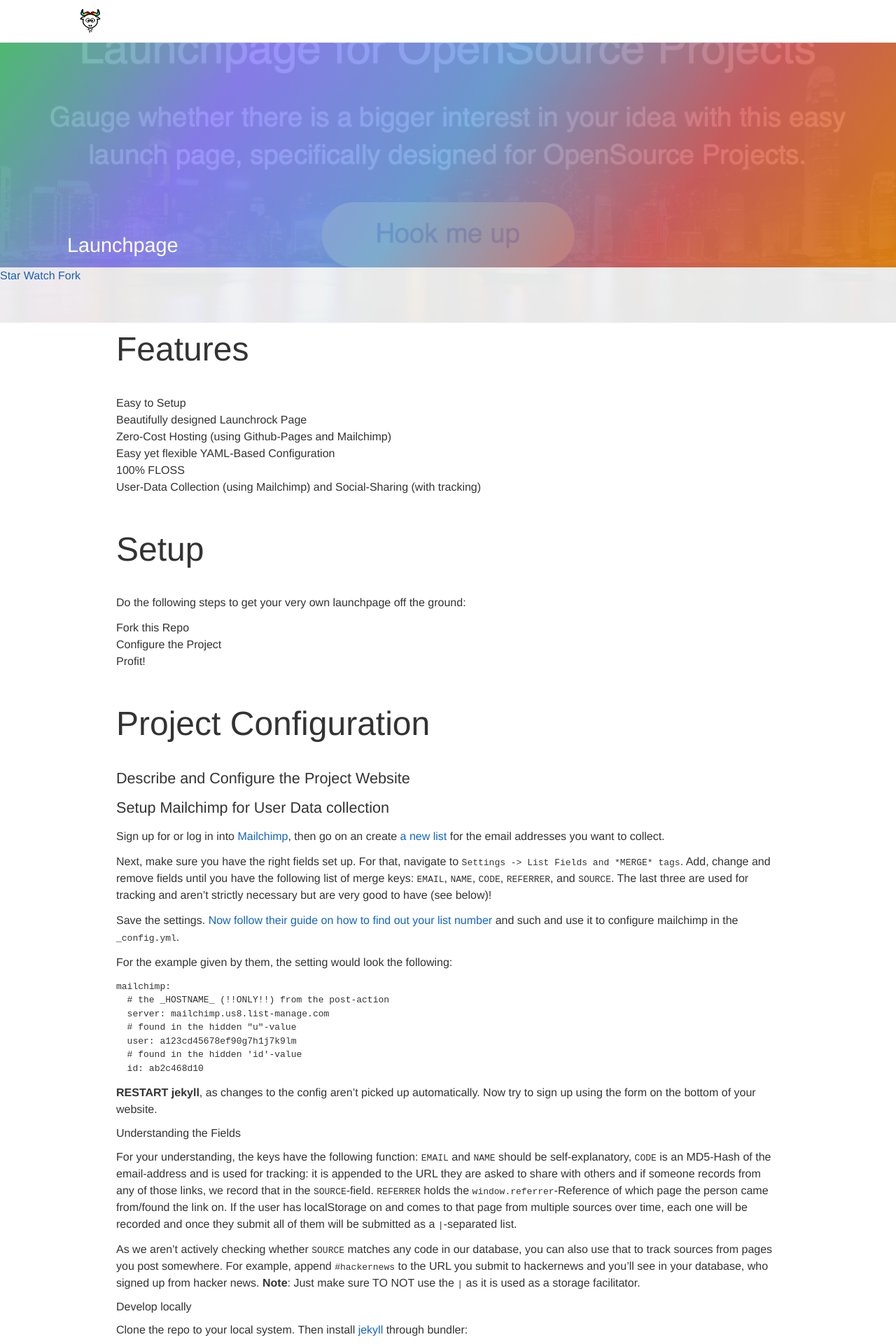
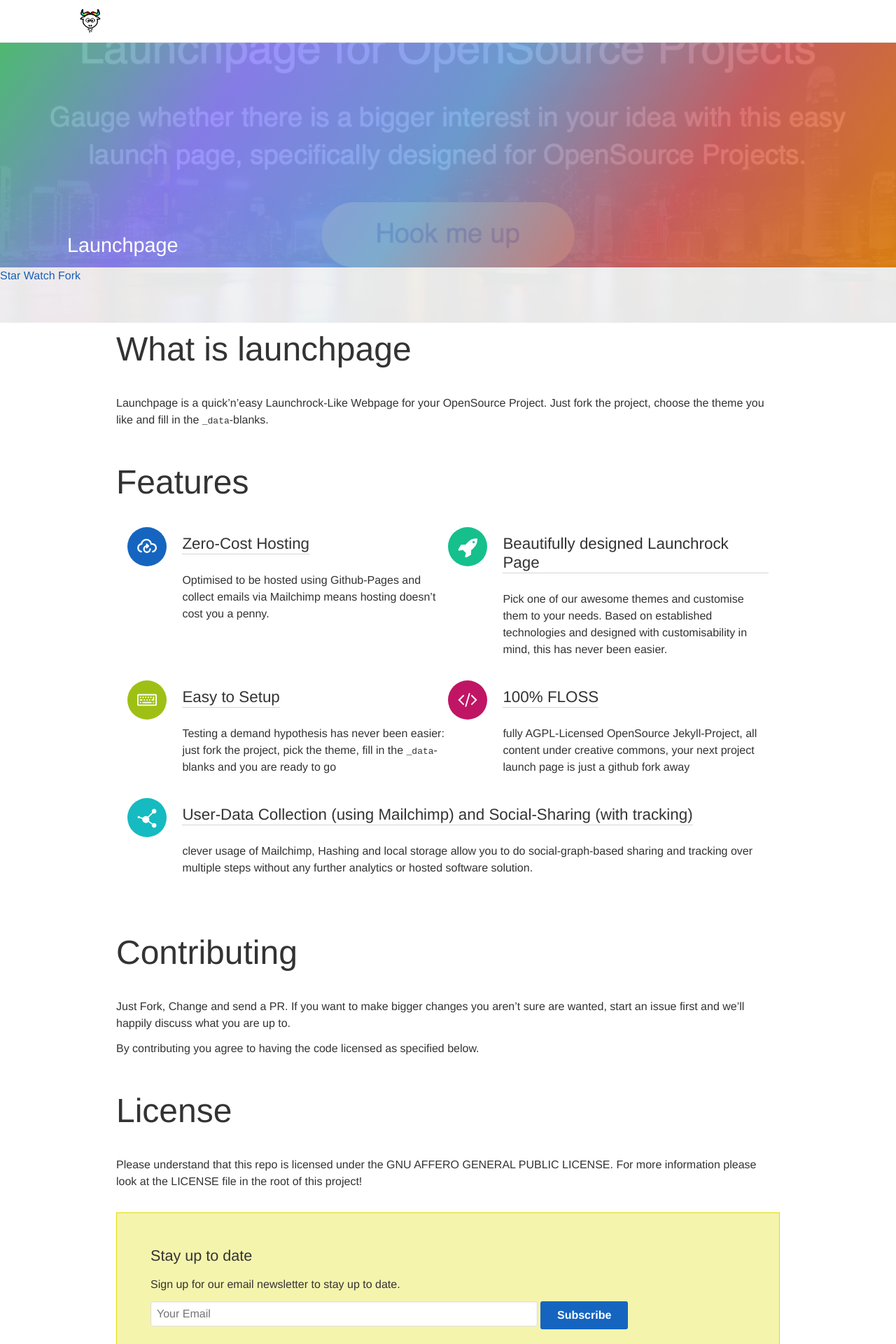
Before and after one commit to bashyHQ/website, a Jekyll site: the page built from projects/launchpage.md, in a window 1280 px wide. Shown: the top 1920 px of the page at 70% size. Built offline with Jekyll 4.4.1, drawn with Linux system fonts in a browser that asks for light colours; some of the changed text lies outside the part shown.

Commit message:
Features on Launchpage

````diff
--- a/_sass/components/features.scss
+++ b/_sass/components/features.scss
@@ -39,6 +39,18 @@
     background: adjust-hue($action-color, -140%);
   }
 
+  .bullet-icon-4 {
+    background: adjust-hue($action-color, -240%);
+  }
+
+  .bullet-icon-5 {
+    background: adjust-hue($action-color, -30%);
+  }
+
+  .bullet-icon-6 {
+    background: adjust-hue($action-color, -100%);
+  }
+
   .bullet-content {
     margin-left: $icon-bullet-size * 1.4;
     margin-bottom: 2em;
--- a/projects/launchpage.md
+++ b/projects/launchpage.md
@@ -2,85 +2,44 @@
 layout: project
 project: launchpage
 permalink: /projects/launchpage/
+
+features:
+  - name: Zero-Cost Hosting
+    desc: Optimised to be hosted using Github-Pages and collect emails via Mailchimp means hosting doesn't cost you a penny.
+    icon_url: /assets/icons/cloud-refresh.svg
+
+  - name: Beautifully designed Launchrock Page
+    desc: Pick one of our awesome themes and customise them to your needs. Based on established technologies and designed with customisability in mind, this has never been easier.
+    icon_url: /assets/icons/rocket.svg
+
+  - name: Easy to Setup
+    desc: "Testing a demand hypothesis has never been easier: just fork the project, pick the theme, fill in the `_data`-blanks and you are ready to go"
+    icon_url: /assets/icons/keyboard.svg
+
+  - name: 100% FLOSS
+    desc: fully AGPL-Licensed OpenSource Jekyll-Project, all content under creative commons, your next project launch page is just a github fork away
+    icon_url: /assets/icons/code.svg
+
+  - name: User-Data Collection (using Mailchimp) and Social-Sharing (with tracking)
+    desc: clever usage of Mailchimp, Hashing and local storage allow you to do social-graph-based sharing and tracking over multiple steps without any further analytics or hosted software solution.
+    icon_url: /assets/icons/share.svg
+
 ---
+
+## What is launchpage
+
+Launchpage is a quick'n'easy Launchrock-Like Webpage for your OpenSource Project. Just fork the project, choose the theme you like and fill in the `_data`-blanks.
 
 ## Features
 
- - Easy to Setup
- - Beautifully designed Launchrock Page
- - Zero-Cost Hosting (using Github-Pages and Mailchimp)
- - Easy yet flexible YAML-Based Configuration
- - 100% FLOSS
- - User-Data Collection (using Mailchimp) and Social-Sharing (with tracking)
+{% include components/features.html features=page.features %}
 
-## Setup
-
-Do the following steps to get your very own launchpage off the ground:
-
-1. Fork this Repo
-2. Configure the Project
-3. Profit!
-
-## Project Configuration
-
-### Describe and Configure the Project Website
-
-### Setup Mailchimp for User Data collection
-
-Sign up for or log in into [Mailchimp](https://login.mailchimp.com/), then go on an create [a new list](http://kb.mailchimp.com/lists/growth/create-a-new-list?) for the email addresses you want to collect.
-
-Next, make sure you have the right fields set up. For that, navigate to `Settings -> List Fields and *MERGE* tags`. Add, change and remove fields until you have the following list of merge keys: `EMAIL`, `NAME`, `CODE`, `REFERRER`, and `SOURCE`. The last three are used for tracking and aren't strictly necessary but are very good to have (see below)!
-
-Save the settings. [Now follow their guide on how to find out your list number](http://kb.mailchimp.com/lists/signup-forms/host-your-own-signup-forms) and such and use it to configure mailchimp in the `_config.yml`.
-
-For the example given by them, the setting would look the following:
-
-```yaml
-mailchimp:
-  # the _HOSTNAME_ (!!ONLY!!) from the post-action
-  server: mailchimp.us8.list-manage.com
-  # found in the hidden "u"-value
-  user: a123cd45678ef90g7h1j7k9lm
-  # found in the hidden 'id'-value
-  id: ab2c468d10
-```
-
-**RESTART jekyll**, as changes to the config aren't picked up automatically. Now try to sign up using the form on the bottom of your website.
-
-
-#### Understanding the Fields
-
-For your understanding, the keys have the following function: `EMAIL` and `NAME` should be self-explanatory, `CODE` is an MD5-Hash of the email-address and is used for tracking: it is appended to the URL they are asked to share with others and if someone records from any of those links, we record that in the `SOURCE`-field. `REFERRER` holds the `window.referrer`-Reference of which page the person came from/found the link on. If the user has localStorage on and comes to that page from multiple sources over time, each one will be recorded and once they submit all of them will be submitted as a `|`-separated list.
-
-As we aren't actively checking whether `SOURCE` matches any code in our database, you can also use that to track sources from pages you post somewhere. For example, append `#hackernews` to the URL you submit to hackernews and you'll see in your database, who signed up from hacker news. **Note**: Just make sure TO NOT use the `|` as it is used as a storage facilitator.
-
-
-# Develop locally
-
-Clone the repo to your local system. Then install [jekyll](http://jekyllrb.com) through bundler:
-
-```
-  bundle install --path .vendor/bundle
-```
-
-## Run
-
-Now you can run the server by running:
-
-```
-bundle exec jekyll serve
-```
-
-and experience the auto-recompiling server at
-
-`http://localhost:4000`
-
-# Contributing
+## Contributing
 
 Just Fork, Change and send a PR. If you want to make bigger changes you aren't sure are wanted, start an issue first and we'll happily discuss what you are up to.
 
 By contributing you agree to having the code licensed as specified below.
 
-# License
+## License
 
 Please understand that this repo is licensed under the GNU AFFERO GENERAL PUBLIC LICENSE. For more information please look at the LICENSE file in the root of this project!
````
Also changed, not shown: assets/icons/cloud-refresh.svg (added), assets/icons/keyboard.svg (added), assets/icons/rocket.svg (added), assets/icons/share.svg (added).
